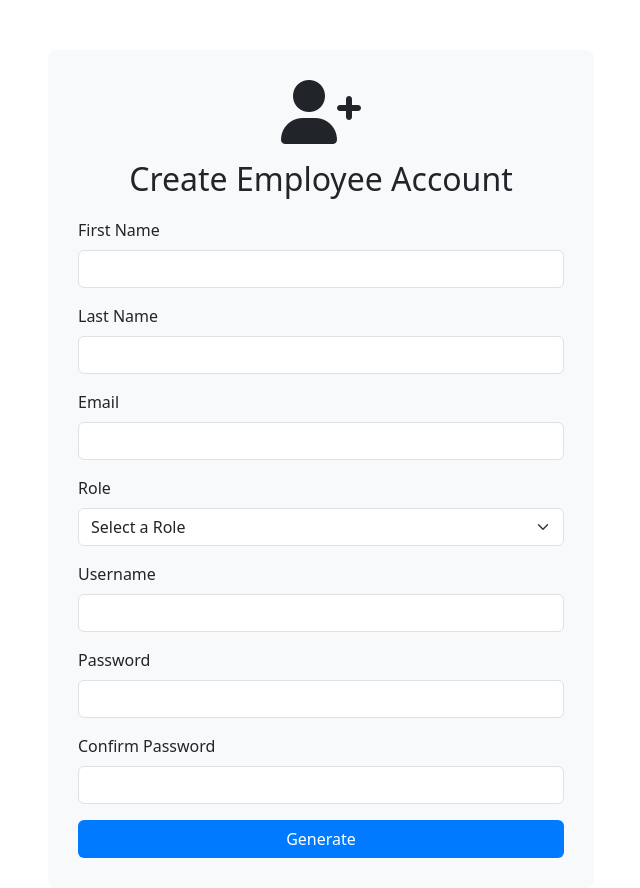
After one commit to samarpitadas/Learning-And-Developmen-App, a Django app: template authenticate/templates/authenticate/generate_cred.html in a window 1280 px wide. The commit adds this page. Shown: the whole page, without its empty margins (319-959 px from the left). Run offline with Django 5.2, Linux system fonts and the light colour scheme; the template is opened without the code that fills it, so the values that code supplies are empty.

Commit message:
generate cred

```diff
--- /dev/null
+++ b/authenticate/templates/authenticate/generate_cred.html
@@ -0,0 +1,111 @@
+<!DOCTYPE html>
+<html lang="en">
+<head>
+    <meta charset="UTF-8">
+    <meta name="viewport" content="width=device-width, initial-scale=1.0">
+    <title>Create Employee Account</title>
+    <!-- Bootstrap CSS -->
+    <link href="https://cdn.jsdelivr.net/npm/bootstrap@5.3.0-alpha1/dist/css/bootstrap.min.css" rel="stylesheet">
+    <!-- FontAwesome for icon -->
+    <link href="https://cdnjs.cloudflare.com/ajax/libs/font-awesome/6.0.0-beta3/css/all.min.css" rel="stylesheet">
+    <style>
+        .register-container {
+            margin-top: 50px;
+            background: #f8f9fa;
+            padding: 30px;
+            border-radius: 8px;
+        }
+        .register-title {
+            text-align: center;
+            margin-bottom: 20px;
+        }
+        .btn-register {
+            width: 100%;
+            background-color: #007bff;
+            color: white;
+        }
+        .login-link {
+            text-align: center;
+            margin-top: 20px;
+        }
+    </style>
+</head>
+<body>
+    <div class="container">
+        <div class="row justify-content-center">
+            <div class="col-md-6">
+                <div class="register-container">
+                    <h2 class="register-title">
+                        <i class="fas fa-user-plus fa-2x mb-3"></i><br>
+                        Create Employee Account
+                    </h2>
+                    <form method="POST" action="{% url 'generate_cred' %}">
+                        {% csrf_token %}
+
+                        <!-- First Name -->
+                        <div class="mb-3">
+                            <label for="first_name" class="form-label">First Name</label>
+                            <input type="text" class="form-control" id="first_name" name="first_name" required>
+                        </div>
+
+                        <!-- Last Name -->
+                        <div class="mb-3">
+                            <label for="last_name" class="form-label">Last Name</label>
+                            <input type="text" class="form-control" id="last_name" name="last_name" required>
+                        </div>
+
+                        <!-- Email -->
+                        <div class="mb-3">
+                            <label for="email" class="form-label">Email</label>
+                            <input type="email" class="form-control" id="email" name="email" required>
+                        </div>
+
+                        <!-- Role -->
+                        <div class="mb-3">
+                            <label for="role" class="form-label">Role</label>
+                            <select class="form-select" id="role" name="role" required>
+                                <option value="" disabled selected>Select a Role</option>
+                                <option value="employee">Employee</option>
+                            </select>
+                        </div>
+
+                        <!-- Username -->
+                        <div class="mb-3">
+                            <label for="username" class="form-label">Username</label>
+                            <input type="text" class="form-control" id="username" name="username" required>
+                        </div>
+
+                        <!-- Password -->
+                        <div class="mb-3">
+                            <label for="password1" class="form-label">Password</label>
+                            <input type="password" class="form-control" id="password1" name="password1" required>
+                        </div>
+
+                        <!-- Confirm Password -->
+                        <div class="mb-3">
+                            <label for="password2" class="form-label">Confirm Password</label>
+                            <input type="password" class="form-control" id="password2" name="password2" required>
+                        </div>
+
+                        <!-- Submit Button -->
+                        <button type="submit" class="btn btn-register">Generate</button>
+                    </form>
+
+                    <!-- Display any messages -->
+                    {% if messages %}
+                        <div class="mt-3">
+                            {% for message in messages %}
+                                <div class="alert alert-info">{{ message }}</div>
+                            {% endfor %}
+                        </div>
+                    {% endif %}
+                </div>
+            </div>
+        </div>
+    </div>
+
+    <!-- Bootstrap JS and Popper.js -->
+    <script src="https://cdn.jsdelivr.net/npm/@popperjs/core@2.11.6/dist/umd/popper.min.js"></script>
+    <script src="https://cdn.jsdelivr.net/npm/bootstrap@5.3.0-alpha1/dist/js/bootstrap.min.js"></script>
+</body>
+</html>
--- a/authenticate/urls.py
+++ b/authenticate/urls.py
@@ -12,6 +12,7 @@ urlpatterns = [
     path('submit-request/', views.submit_request, name='submit_request'),
     path('create-course/', views.create_course, name='create_course'),
     path('track-progress/', views.track_progress, name='track_progress'),
+    path('generate-cred/',views.generate_cred, name='generate_cred'),
     path('admin-dashboard/', views.admin_dashboard, name='admin_dashboard'),
     path('manager-dashboard/', views.manager_dashboard, name='manager_dashboard'),
     path('employee-dashboard/', views.employee_dashboard, name='employee_dashboard'),
--- a/authenticate/views.py
+++ b/authenticate/views.py
@@ -175,6 +175,12 @@ def track_progress(request):
     return HttpResponseForbidden("Access Denied")
 
 @login_required
+def generate_cred(request):
+    if request.user.userprofile.role in ['admin']:
+        return render(request, 'authenticate/generate_cred.html')
+    return HttpResponseForbidden("Access Denied")
+
+@login_required
 def admin_dashboard(request):
     if request.user.userprofile.role != 'admin':
         messages.error(request, 'Access Denied: Admin privileges required')
```
Also changed, not shown: authenticate/templates/authenticate/admin_dashboard.html (+10 -0 lines), db.sqlite3, 1 other file.
